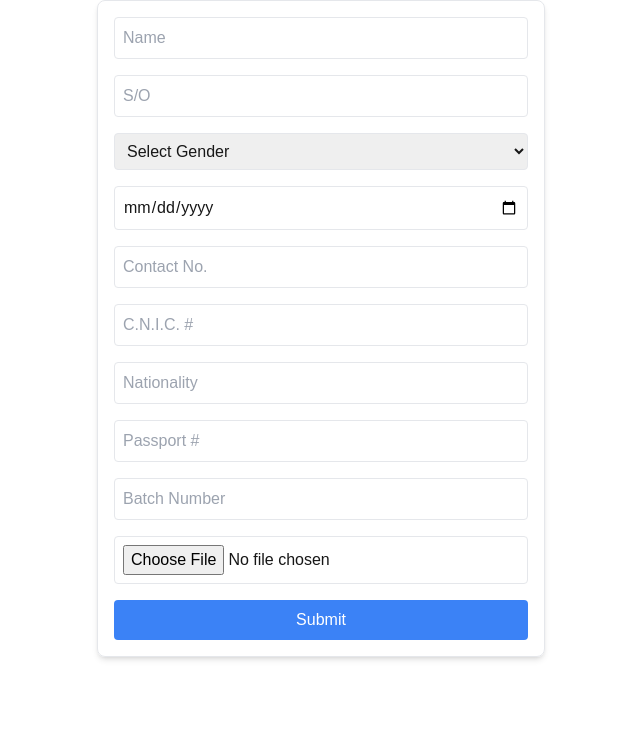
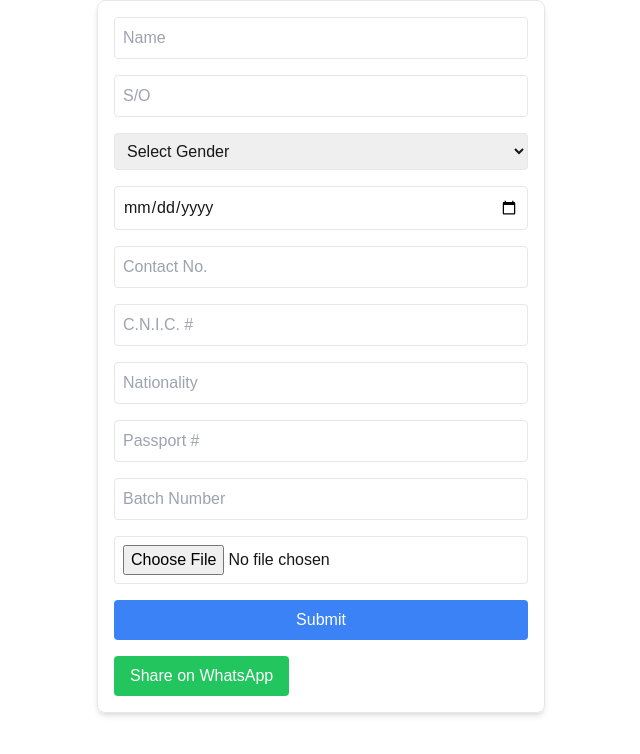
Before and after one commit to mazher-nazeer/form-project, a Next.js app: page / in a window 1280 px wide. Shown: the top 754 px of the page, without its empty margins (319-959 px from the left). Built offline with nearby package versions, Linux system fonts and the light colour scheme.

Commit message:
share button added

```diff
--- a/app/page.js
+++ b/app/page.js
@@ -60,6 +60,14 @@ const Home = () => {
     console.log("QR Code URL:", qrUrl);
   };
 
+  const shareOnWhatsApp = () => {
+    if (qrCodeUrl) {
+      const message = encodeURIComponent("Here is your QR Code: " + qrCodeUrl);
+      const whatsappUrl = `https://wa.me/?text=${message}`;
+      window.open(whatsappUrl, "_blank");
+    }
+  };
+
   return (
     <div className="max-w-md mx-auto p-4 border rounded-lg shadow-md">
       <form onSubmit={handleSubmit} className="space-y-4">
@@ -90,6 +98,12 @@ const Home = () => {
           <img src={qrCodeUrl} alt="QR Code" className="mx-auto w-40 h-40" />
         </div>
       )}
+      <button
+            onClick={shareOnWhatsApp}
+            className="mt-4 bg-green-500 text-white px-4 py-2 rounded"
+          >
+            Share on WhatsApp
+          </button>
     </div>
   );
 };
```
